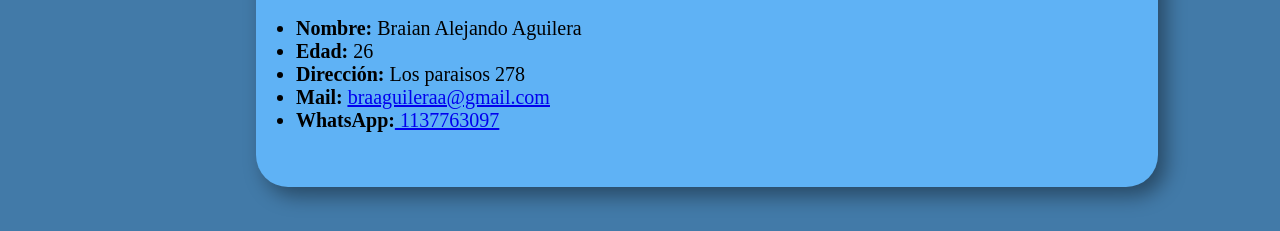
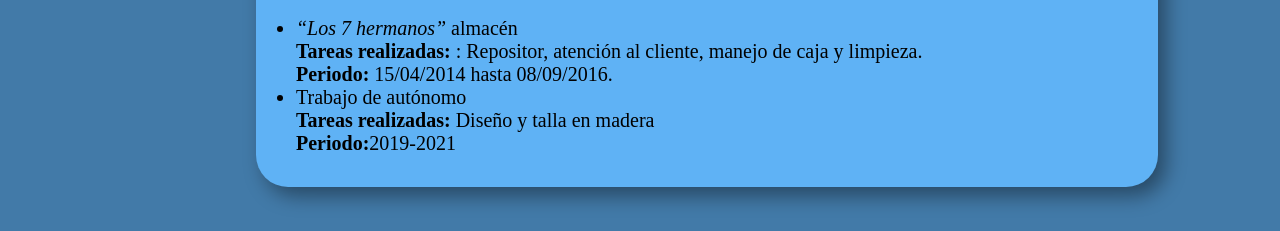
Before and after one commit to braguilera/tpCV, a plain HTML site: page experiencia_laboral.html in a window 1280 px wide. Shown: the part 569-800 px from the top of the page. Drawn offline with Linux system fonts and the light colour scheme.

Commit message:
Add files via upload

```diff
--- a/experiencia_laboral.html
+++ b/experiencia_laboral.html
@@ -26,11 +26,18 @@
                         <h2>Datos personales</h2>
                     </div>
                     <ul class="uldatos">
-                        <li><strong>Nombre: </strong> Braian Alejando Aguilera </li>
-                        <li><strong>Edad: </strong> 26 </li>
-                        <li><strong>Dirección: </strong> Los paraisos 278 </li>
-                        <li><strong>Mail:</strong> <a href="mailto:braaguileraa@gmail.com"><u> braaguileraa@gmail.com</u> </a></li>
-                        <li ><strong>WhatsApp:</strong><a href="ap:whatsapp"><u> 1137763097</u></a> </li>
+                        <li> <em> “Los 7 hermanos”</em> almacén
+                            <br>
+                            <strong> Tareas realizadas: </strong> : Repositor, atención al cliente, manejo de caja y
+                            limpieza.
+                            <br>
+                            <strong>Periodo:</strong>  15/04/2014 hasta 08/09/2016.
+                         </li>
+                        <li>Trabajo de autónomo <br>
+                            <strong>Tareas realizadas: </strong> Diseño y talla en madera </li>
+                            <strong>Periodo:</strong>2019-2021
+                        </li>
+
                     </ul>
                 </div>
             </div>
```
Also changed, not shown: estudios.html (+2 -1 lines).
